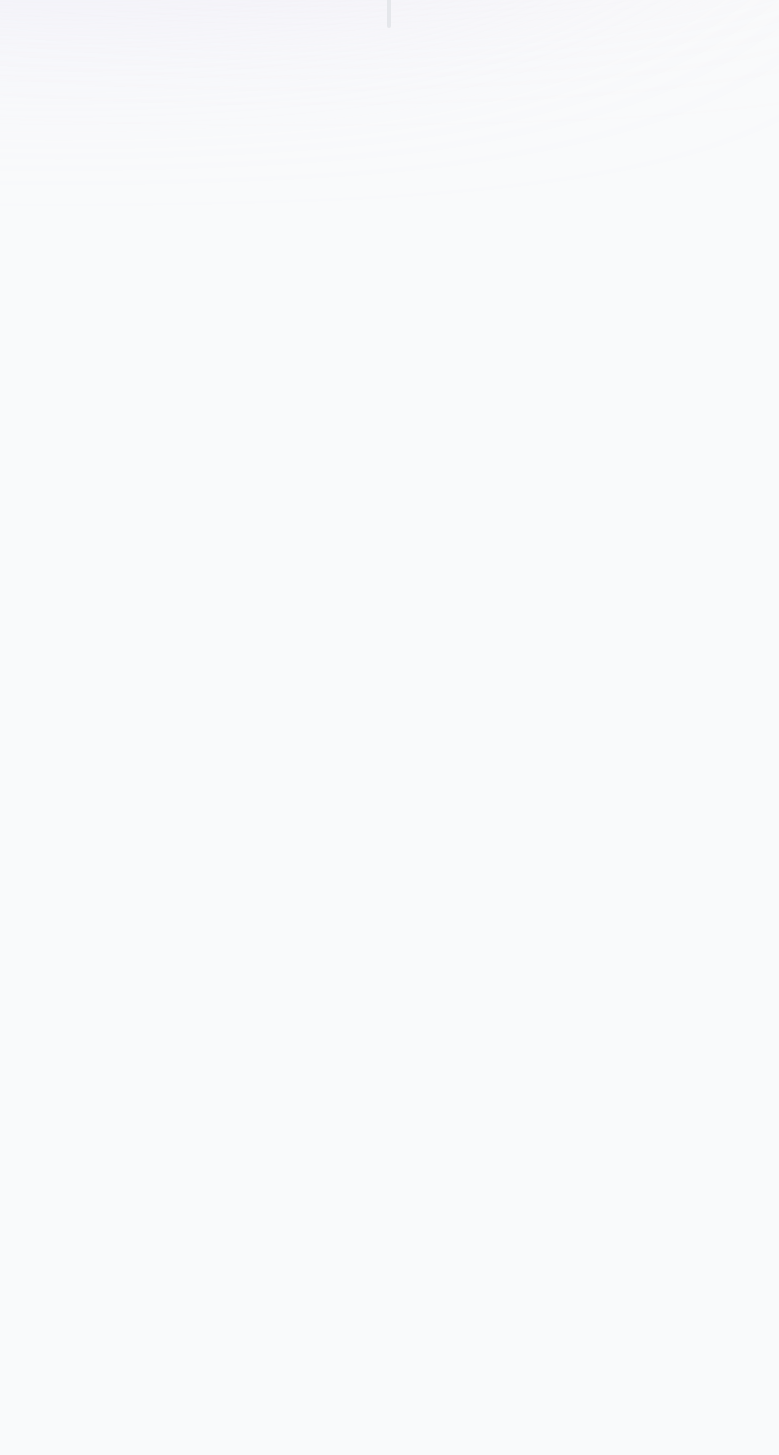
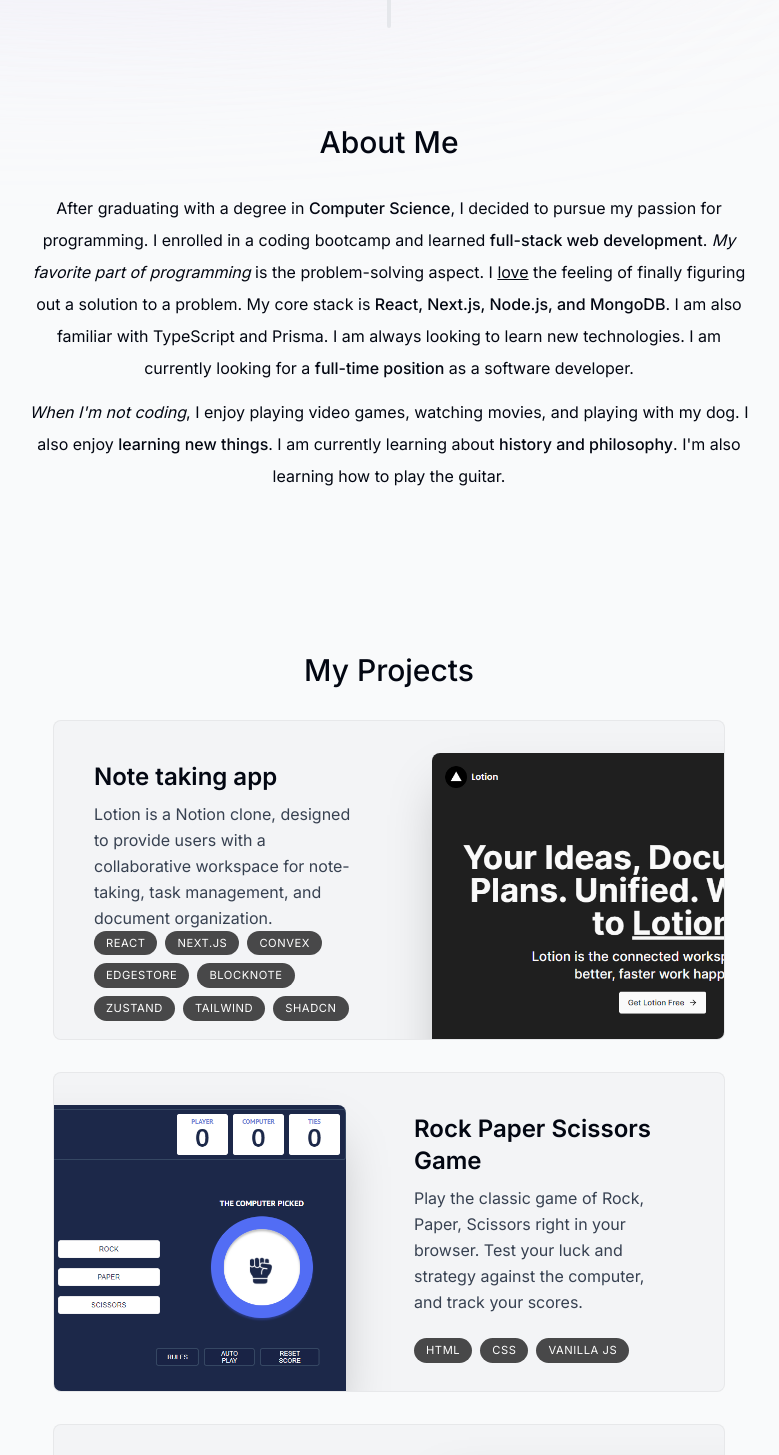
Before and after one commit to karanyadavv/portfolio, a Next.js app: page / in a window 1280 px wide. Shown: the part 700-2155 px from the top of the page, without its empty margins (251-1030 px from the left). Built offline with nearby package versions, Linux system fonts and the light colour scheme.

Commit message:
Projects section added

```diff
--- a/app/page.tsx
+++ b/app/page.tsx
@@ -1,4 +1,6 @@
+import About from "@/components/about";
 import Intro from "@/components/intro";
+import Projects from "@/components/projects";
 import SectionDivider from "@/components/section-divider";
 
 
@@ -7,6 +9,8 @@
     <main className="flex flex-col items-center px-4">
       <Intro />
       <SectionDivider />
+      <About />
+      <Projects />
     </main>
   )
 }
--- /dev/null
+++ b/components/about.tsx
@@ -0,0 +1,45 @@
+"use client";
+
+import React from "react";
+import SectionHeading from "./section-heading";
+import { motion } from "framer-motion";
+
+export default function About() {
+  return (
+    <motion.section
+      className="mb-28 max-w-[45rem] text-center leading-8 sm:mb-40 scroll-mt-28"
+      initial={{ opacity: 0, y: 100 }}
+      animate={{ opacity: 1, y: 0 }}
+      transition={{ delay: 0.175 }}
+      id="about"
+    >
+      <SectionHeading>About me</SectionHeading>
+      <p className="mb-3">
+        After graduating with a degree in{" "}
+        <span className="font-medium">Computer Science</span>, I decided to pursue my
+        passion for programming. I enrolled in a coding bootcamp and learned{" "}
+        <span className="font-medium">full-stack web development</span>.{" "}
+        <span className="italic">My favorite part of programming</span> is the
+        problem-solving aspect. I <span className="underline">love</span> the
+        feeling of finally figuring out a solution to a problem. My core stack
+        is{" "}
+        <span className="font-medium">
+          React, Next.js, Node.js, and MongoDB
+        </span>
+        . I am also familiar with TypeScript and Prisma. I am always looking to
+        learn new technologies. I am currently looking for a{" "}
+        <span className="font-medium">full-time position</span> as a software
+        developer.
+      </p>
+
+      <p>
+        <span className="italic">When I'm not coding</span>, I enjoy playing
+        video games, watching movies, and playing with my dog. I also enjoy{" "}
+        <span className="font-medium">learning new things</span>. I am currently
+        learning about{" "}
+        <span className="font-medium">history and philosophy</span>. I'm also
+        learning how to play the guitar.
+      </p>
+    </motion.section>
+  );
+}
--- a/components/intro.tsx
+++ b/components/intro.tsx
@@ -29,17 +29,17 @@
           />
         </motion.div>
       </div>
-      <motion.p
+      <motion.h1
         className="mb-10 mt-4 px-4 text-2xl font-medium !leading-[1.5] sm:text-4xl"
         initial={{ opacity: 0, y: 100 }}
         animate={{ opacity: 1, y: 0 }}
       >
         <span className="font-bold">Hello, I'm Karan.</span> I'm a{" "}
-        <span className="font-bold">front-end developer</span> with{" "}
+        <span className="font-bold">Front-end developer</span> with{" "}
         <span className="font-bold">1 year</span> of emmersive experience. I enjoy
         building <span className="italic">sites & apps</span>. My focus is revolves around{" "}
         <span className="underline">React (Next.js)</span>.
-      </motion.p>
+      </motion.h1>
       <motion.div
         className="flex flex-col sm:flex-row items-center justify-center gap-2 px-4 text-lg font-medium"
         initial={{ opacity: 0, y: 100 }}
--- /dev/null
+++ b/components/project.tsx
@@ -0,0 +1,70 @@
+"use client";
+
+import { projectsData } from "@/lib/data";
+import { motion,useScroll, useTransform } from "framer-motion";
+import Image from "next/image";
+import { useRef } from "react";
+
+type ProjectProps = (typeof projectsData)[number];
+
+export default function Project({
+  title,
+  description,
+  tags,
+  imageUrl
+}: ProjectProps){
+
+  const ref = useRef<HTMLDivElement>(null);
+
+  const { scrollYProgress } = useScroll({
+    target: ref,
+    offset: ["0 1","1.33 1"]
+  });
+  const scaleProgress = useTransform(scrollYProgress, [0,1], [0.8,1]);
+  const opacityProgess = useTransform(scrollYProgress, [0, 1], [0.6, 1]);
+
+  return(
+    <motion.div
+      ref={ref}
+      style={{
+        scale: scaleProgress,
+        opacity: opacityProgess
+      }}
+      className="group mb-3 sm:mb-8 last:mb-0"
+    >
+      <section
+
+        className="bg-gray-100 max-w-[42rem] border border-black/5 rounded-lg overflow-hidden sm:pr-8 relative sm:h-[20rem]   hover:bg-gray-200 transition group-even:pl-8"
+      >
+        <div className="pt-4 pb-7 px-5 sm:pl-10 sm:pr-2 sm:pt-10 sm:max-w-[50%] flex flex-col h-full group-even:ml-[18rem]">
+          <h3 className="text-2xl font-semibold">{title}</h3>
+          <p className="mt-2 leading-relaxed text-gray-700">{description}</p>
+          <ul className="flex flex-wrap mt-4 gap-2 sm:mt-auto">
+            {tags.map((tag, index) => (
+              <li className="bg-black/[0.7] px-3 py-1 text-[0.7rem] uppercase tracking-wider text-white rounded-full" key={index}>
+                {tag}
+              </li>
+            ))}
+          </ul>
+        </div>
+        <Image
+          alt="Project screenshot"
+          src={imageUrl}
+          quality={95}
+          className="absolute hidden sm:block top-8 -right-40 w-[28.25rem] rounded-t-lg shadow-2xl
+          transition
+          group-hover:scale-[1.04]
+          group-hover:-translate-x-3
+          group-hover:translate-y-3
+          group-hover:-rotate-2
+
+          group-even:group-hover:translate-x-3
+          group-even:group-hover:translate-y-3
+          group-even:group-hover:rotate-2
+
+          group-even:right-[initial] group-even:-left-40"
+        />
+      </section>
+    </motion.div>
+  )
+}
--- /dev/null
+++ b/components/projects.tsx
@@ -0,0 +1,22 @@
+import React from "react";
+import SectionHeading from "@/components/section-heading";
+import { projectsData } from "@/lib/data";
+import Project from "./project";
+
+
+export default function Projects() {
+  return(
+    <section>
+      <SectionHeading>My projects</SectionHeading>
+      <div>
+        {
+          projectsData.map((project, index) => (
+            <React.Fragment key={index}>
+              <Project {...project}/>
+            </React.Fragment>
+          ))
+        }
+      </div>
+    </section>
+  )
+}
--- /dev/null
+++ b/components/section-heading.tsx
@@ -0,0 +1,13 @@
+import React from "react";
+
+type SectionHeadingProps = {
+  children: React.ReactNode;
+};
+
+export default function SectionHeading({ children }: SectionHeadingProps) {
+  return (
+    <h2 className="text-3xl font-medium capitalize mb-8 text-center">
+      {children}
+    </h2>
+  );
+}
```
